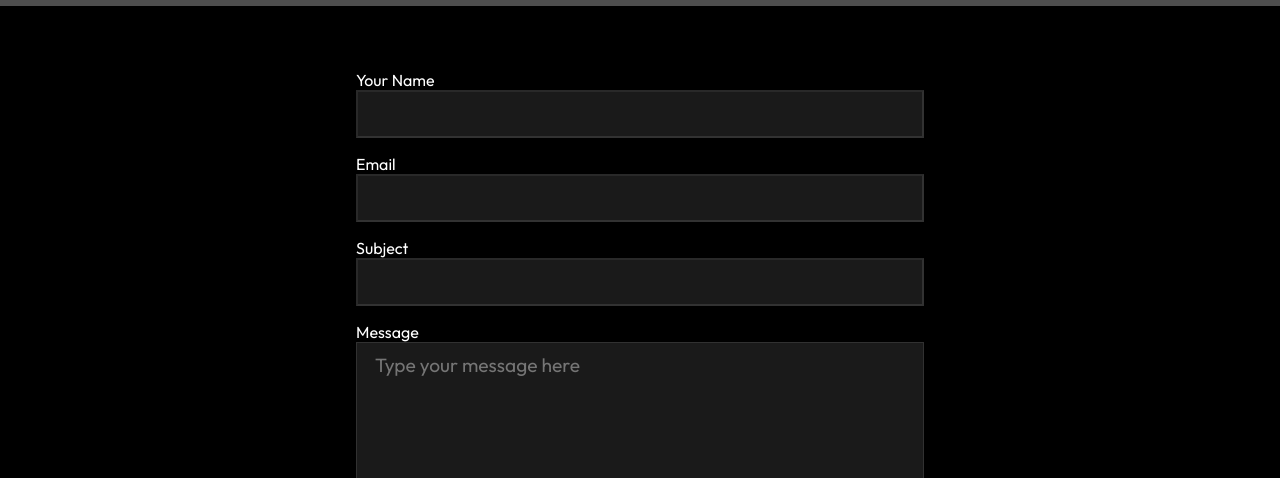
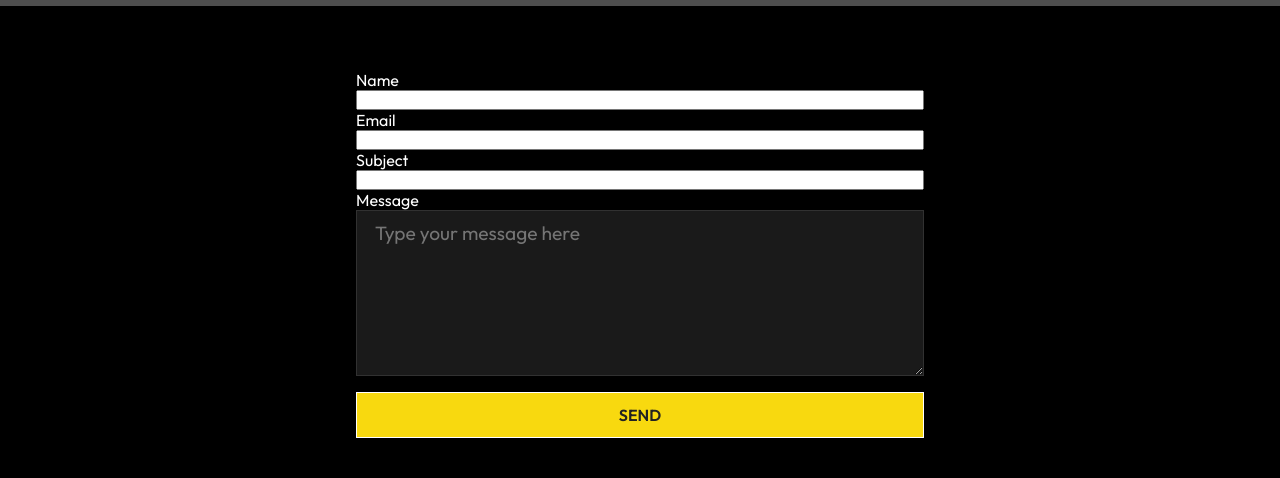
Before and after one commit to Himanshu882k/Mywebsite, a React (Create React App) app: page /contact in a window 1280 px wide. Shown: the part 474-952 px from the top of the page. Built offline with nearby package versions, Linux system fonts and the light colour scheme; grey boxes are pictures that could not be loaded.

Commit message:
Mywebsite

```diff
--- a/package.json
+++ b/package.json
@@ -3,6 +3,7 @@
   "version": "0.1.0",
   "private": true,
   "dependencies": {
+    "@emailjs/browser": "^4.3.3",
     "@testing-library/jest-dom": "^5.17.0",
     "@testing-library/react": "^13.4.0",
     "@testing-library/user-event": "^13.5.0",
--- a/src/components/Form.js
+++ b/src/components/Form.js
@@ -1,23 +1,40 @@
+import React, { useRef } from 'react';
+import emailjs from '@emailjs/browser';
 import "./FormStyles.css"
 
-import React from 'react'
+const Form = () => {
+  const form = useRef();
 
-const Form = () => {
+  const sendEmail = (e) => {
+    e.preventDefault();
+
+    emailjs
+      .sendForm('service_ihbdi28', 'template_as07f13', form.current, {
+        publicKey: 'W7xY7LoEgaQd56Suo',
+      })
+      .then(
+        (result) => {
+          console.log('SUCCESS!');
+        },
+        (error) => {
+          console.log('FAILED...', error.text);
+        },
+      );
+  };
+
   return (
-    <div className="form">
-        <form>
-            <label>Your Name</label>
-            <input type="text"></input>
-            <label>Email</label>
-            <input type="text"></input>
-            <label>Subject</label>
-            <input type="text"></input>
-            <label>Message</label>
-            <textarea rows="6" placeholder="Type your message here"/>
-            <button className="btn">Submit</button>
-        </form>
-    </div>
-  )
-}
+    <form ref={form} onSubmit={sendEmail}>
+      <label className='form'>Name</label>
+      <input type="text" name="user_name" />
+      <label className='form'>Email</label>
+      <input type="email" name="user_email" />
+      <label className='form'>Subject</label>
+      <input type="text" name="Subject"></input>
+      <label>Message</label>
+      <textarea rows="6" name='message' placeholder="Type your message here"/>
+      <input className='btn' type="submit" value="Send" />
+    </form>
+  );
+};
 
-export default Form
+export default Form;
```
Also changed, not shown: 1 other file (tests, documents, lock files or other folders).
